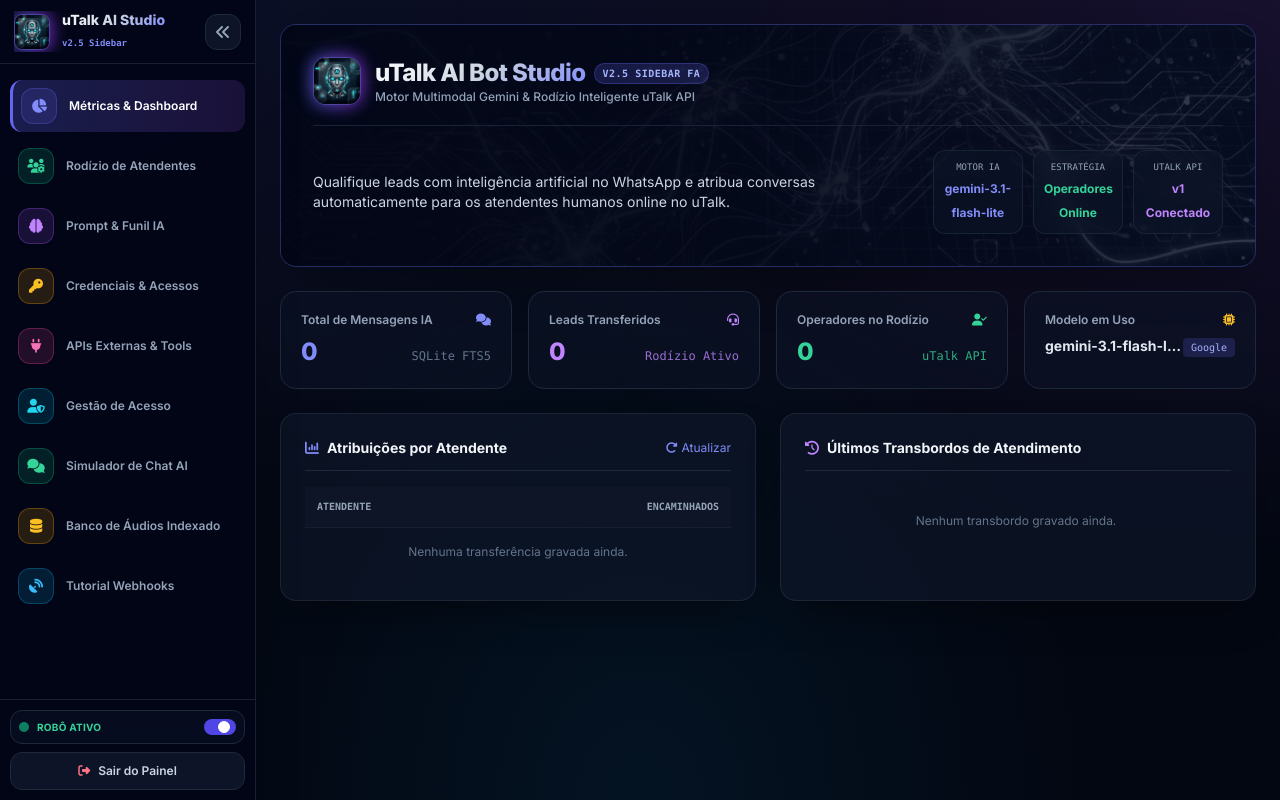
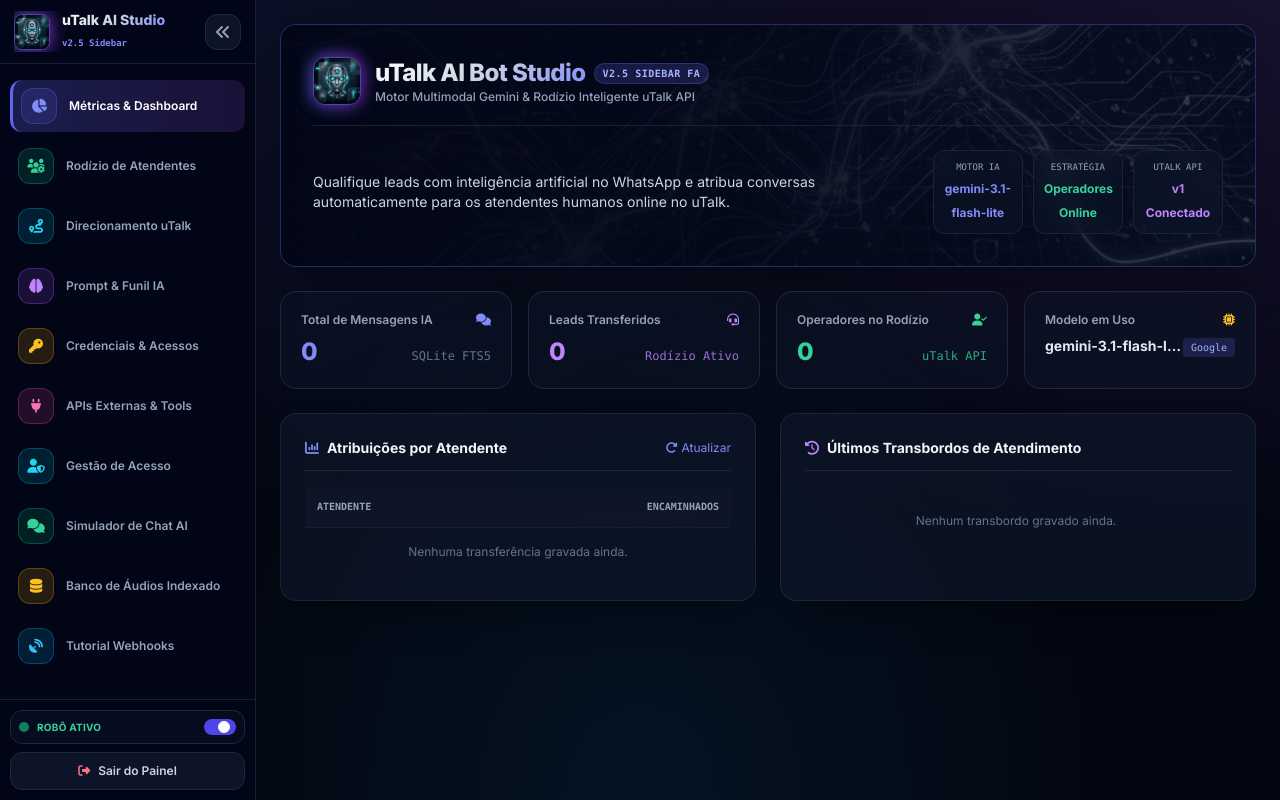
Before and after one commit to SrClauss/utalk-ai-bot-studio, a Python web app: template templates/dashboard.html in a window 1280 px wide. Run offline with Jinja, Linux system fonts and the light colour scheme; the template is opened without the code that fills it, so the values that code supplies are empty; some libraries are stand-ins or nearby versions.

Commit message:
feat: adicionado controle e link do Direcionamento uTalk tambem na aba de Rodizio no dashboard principal

```diff
--- a/templates/dashboard.html
+++ b/templates/dashboard.html
@@ -276,6 +276,17 @@
                     <span x-show="!sidebarCollapsed" x-transition class="truncate">Rodízio de Atendentes</span>
                 </button>
 
+                <a href="/direcionamento" target="_blank"
+                    :class="{ 'justify-center px-0': sidebarCollapsed, 'justify-start px-2': !sidebarCollapsed }"
+                    class="sidebar-item w-full flex items-center gap-3 py-2 rounded-xl text-xs font-semibold text-slate-400 hover:text-white hover:bg-slate-900/60 group"
+                    :title="sidebarCollapsed ? 'Direcionamento uTalk' : ''">
+                    <div
+                        class="w-9 h-9 rounded-xl bg-cyan-500/15 border border-cyan-500/30 flex items-center justify-center shrink-0 group-hover:scale-105 transition-transform shadow-sm">
+                        <i class="fa-solid fa-route text-cyan-400 text-sm"></i>
+                    </div>
+                    <span x-show="!sidebarCollapsed" x-transition class="truncate">Direcionamento uTalk</span>
+                </a>
+
                 <button @click="switchTab('prompt')"
                     :class="{ 'active': activeTab === 'prompt', 'justify-center px-0': sidebarCollapsed, 'justify-start px-2': !sidebarCollapsed }"
                     class="sidebar-item w-full flex items-center gap-3 py-2 rounded-xl text-xs font-semibold text-slate-400 hover:text-white hover:bg-slate-900/60 group"
@@ -626,9 +637,27 @@
                     </div>
 
                     <!-- Painel de Regras de Distribuição -->
-                    <div class="grid grid-cols-1 md:grid-cols-3 gap-4">
+                    <div class="grid grid-cols-1 md:grid-cols-4 gap-4">
+                        <div class="glass-card p-4 rounded-xl space-y-2 border border-cyan-500/30">
+                            <div class="flex items-center justify-between">
+                                <label class="block text-xs font-semibold text-cyan-300">Direcionamento ao Último Atendente</label>
+                                <a href="/direcionamento" target="_blank" class="text-[10px] text-cyan-400 hover:underline" title="Abrir Painel Exclusivo">Painel <i class="fa-solid fa-arrow-up-right-from-square"></i></a>
+                            </div>
+                            <div class="flex items-center justify-between">
+                                <span class="text-xs font-bold"
+                                    :class="config.direction_enabled ? 'text-cyan-400' : 'text-slate-400'"
+                                    x-text="config.direction_enabled ? 'LIGADO (ATIVO)' : 'DESLIGADO'"></span>
+                                <label class="relative inline-flex items-center cursor-pointer">
+                                    <input type="checkbox" x-model="config.direction_enabled" class="sr-only peer">
+                                    <div
+                                        class="w-9 h-5 bg-slate-800 rounded-full peer peer-checked:after:translate-x-full peer-checked:after:border-white after:content-[''] after:absolute after:top-[2px] after:left-[2px] after:bg-white after:border-slate-300 after:border after:rounded-full after:h-4 after:w-4 after:transition-all peer-checked:bg-cyan-600">
+                                    </div>
+                                </label>
+                            </div>
+                        </div>
+
                         <div class="glass-card p-4 rounded-xl space-y-2">
-                            <label class="block text-xs font-semibold text-slate-300">Status do Rodízio</label>
+                            <label class="block text-xs font-semibold text-slate-300">Status do Rodízio IA</label>
                             <div class="flex items-center justify-between">
                                 <span class="text-xs font-bold"
                                     :class="config.rotation_enabled ? 'text-emerald-400' : 'text-slate-400'"
```
